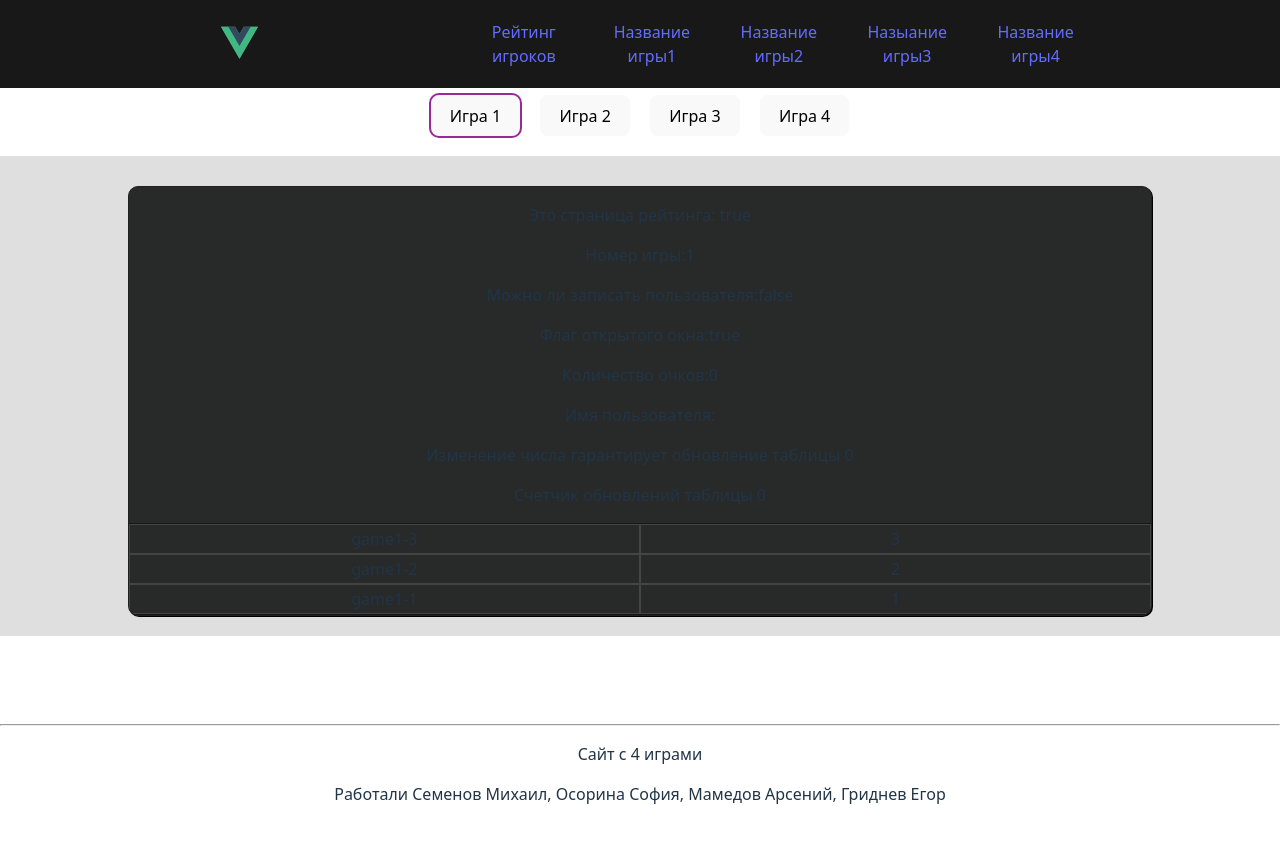
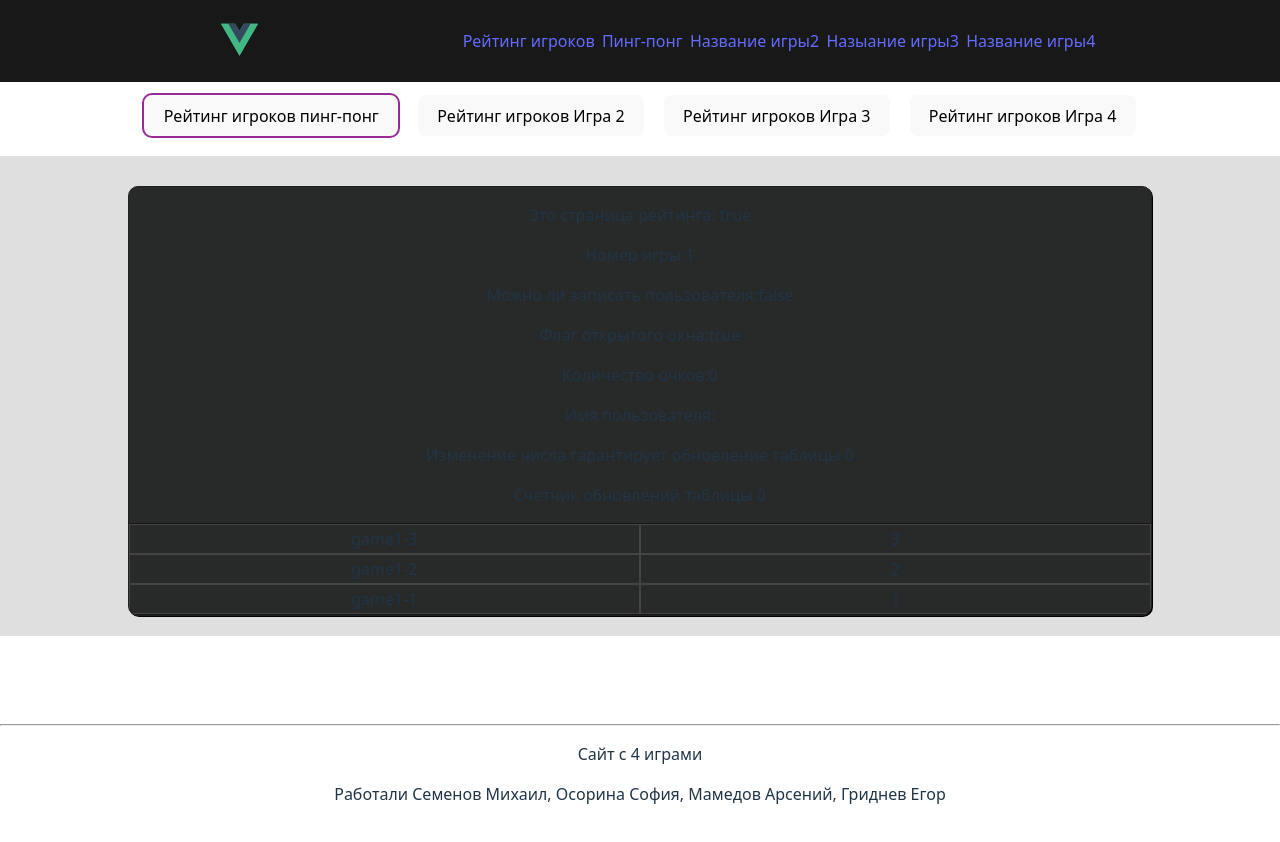
Before and after one commit to 6A6A3uHA/practice, a Vue app: page /#/leaderboard/1 in a window 1280 px wide. Shown: the top 842 px of the page. Built offline with nearby package versions, Linux system fonts and the light colour scheme.

Commit message:
Добавил название игры в сайт

```diff
--- a/src/App.vue
+++ b/src/App.vue
@@ -21,7 +21,7 @@
                 Рейтинг игроков
             </RouterLink>
             <RouterLink :to="{ name: 'game1' }" v-if="useRoute().name !== 'game1' && !isHome">
-                Название игры1
+                Пинг-понг
             </RouterLink>
             <RouterLink :to="{ name: 'game2' }" v-if="useRoute().name !== 'game2' && !isHome">
                 Название игры2
--- a/src/components/home.vue
+++ b/src/components/home.vue
@@ -11,7 +11,7 @@
     <div class="flex">
         <RouterLink :to="{ name: 'game1' }" class="card">
             <img src="#" alt="Фото этой игры">
-            <button>Играть</button>
+            <button>Играть в пинг-понг</button>
         </RouterLink>
         <RouterLink :to="{ name: 'game2' }" class="card">
             <img src="#" alt="Фото этой игры">
--- a/src/components/leaderboard.vue
+++ b/src/components/leaderboard.vue
@@ -15,10 +15,14 @@
 </script>
 <template>
     <nav>
-        <button @click="useNavigate.Navigate('board', 1)" :class="{ selected: game === 1 }">Игра 1</button>
-        <button @click="useNavigate.Navigate('board', 2)" :class="{ selected: game === 2 }">Игра 2</button>
-        <button @click="useNavigate.Navigate('board', 3)" :class="{ selected: game === 3 }">Игра 3</button>
-        <button @click="useNavigate.Navigate('board', 4)" :class="{ selected: game === 4 }">Игра 4</button>
+        <button @click="useNavigate.Navigate('board', 1)" :class="{ selected: game === 1 }">Рейтинг игроков
+            пинг-понг</button>
+        <button @click="useNavigate.Navigate('board', 2)" :class="{ selected: game === 2 }">Рейтинг игроков Игра
+            2</button>
+        <button @click="useNavigate.Navigate('board', 3)" :class="{ selected: game === 3 }">Рейтинг игроков Игра
+            3</button>
+        <button @click="useNavigate.Navigate('board', 4)" :class="{ selected: game === 4 }">Рейтинг игроков Игра
+            4</button>
     </nav>
     <RouterView />
 </template>
```
